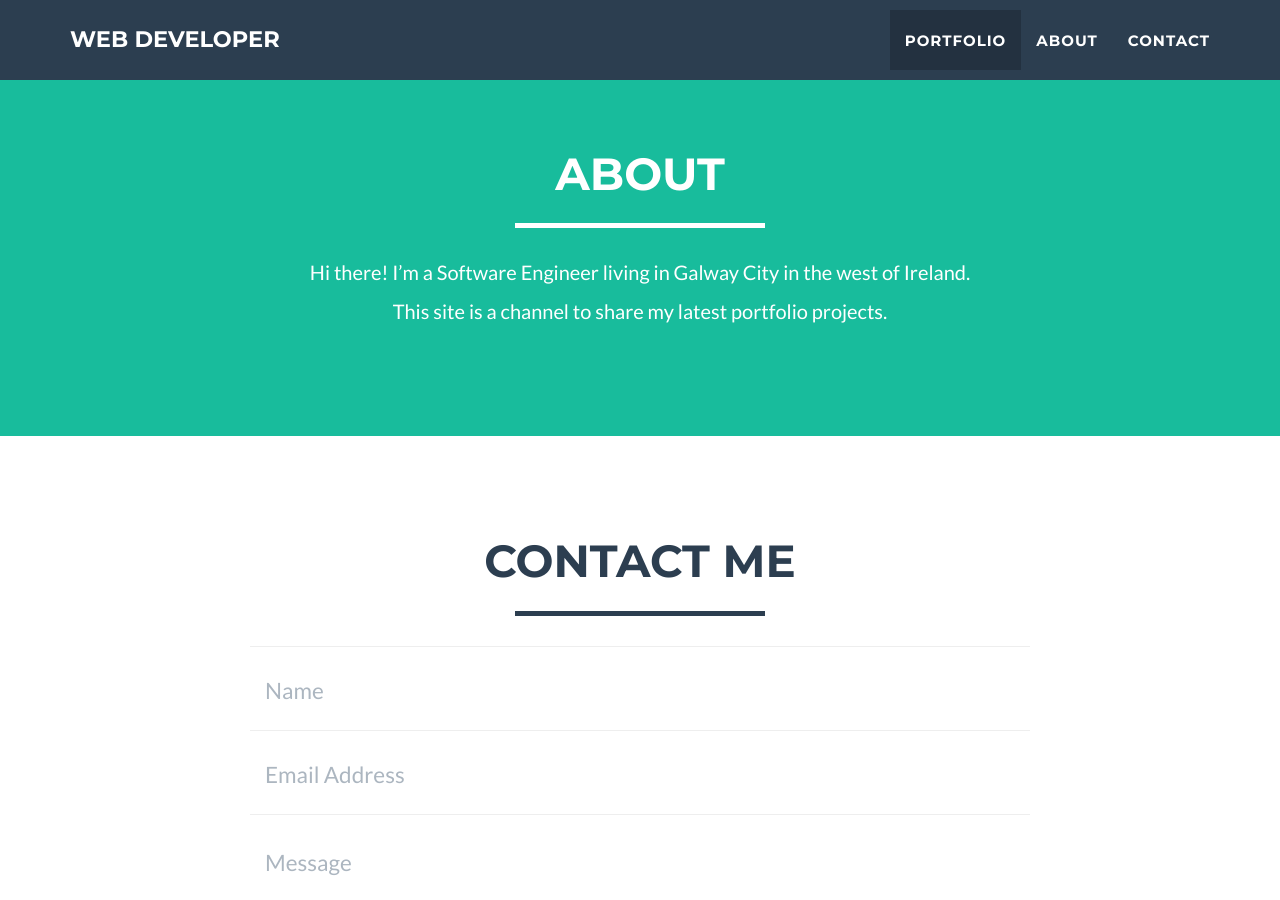
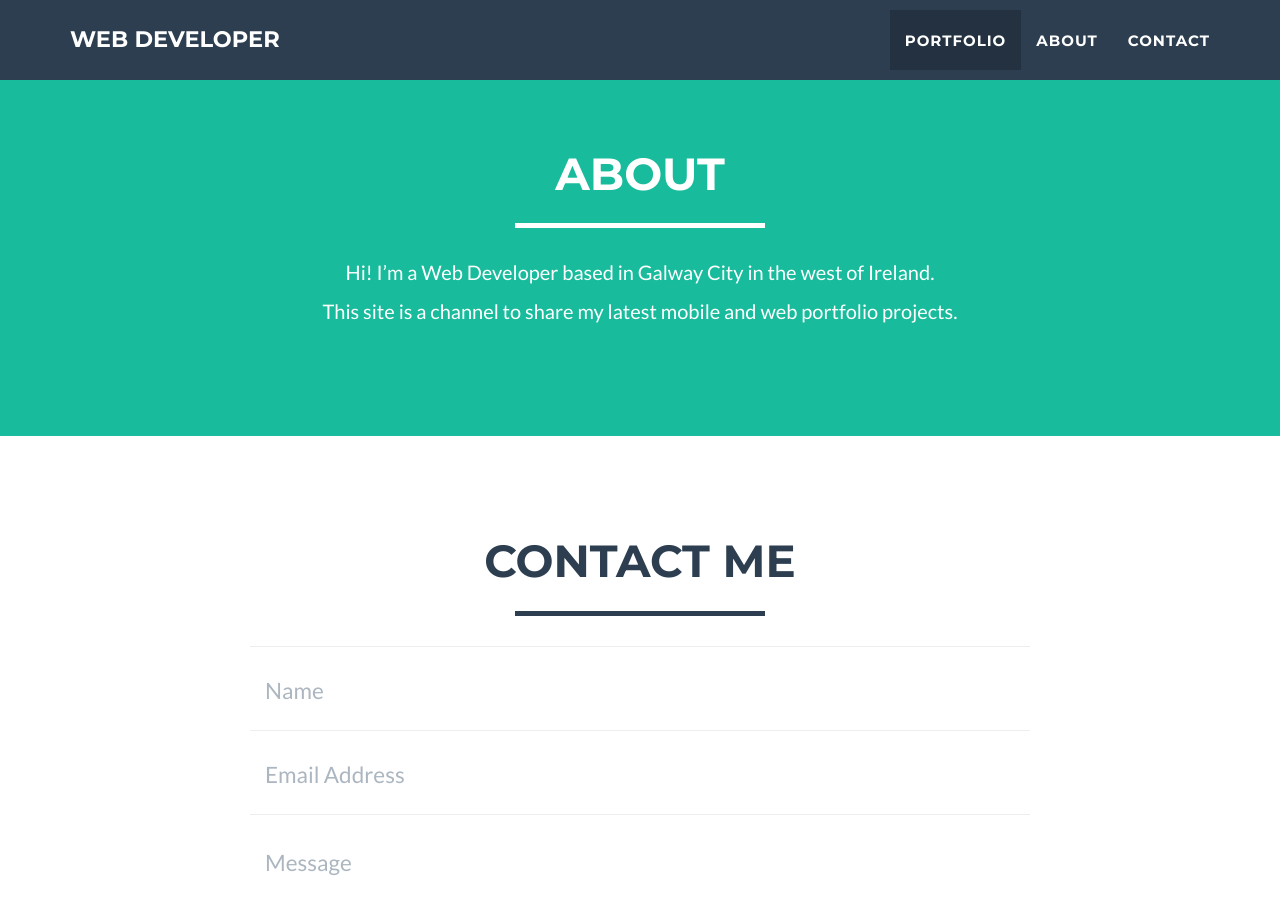
Before and after one commit to BrianJVarley/brianjvarley.github.io, a Jekyll site: the page built from index.html, in a window 1280 px wide and 900 px high, scrolled down 1090 px. Built offline with Jekyll 4.4.1, drawn with Linux system fonts in a browser that asks for light colours.

Commit message:
update about section

```diff
--- a/_includes/about.html
+++ b/_includes/about.html
@@ -10,8 +10,8 @@
             </div>
             <div class="row">
                 <div class="col-lg-12 text-center">
-                    <p>Hi there! I’m a Software Engineer living in Galway City in the west of Ireland.</p>
-                    <p>This site is a channel to share my latest portfolio projects.</p>
+                    <p>Hi! I’m a Web Developer based in Galway City in the west of Ireland.</p>
+                    <p>This site is a channel to share my latest mobile and web portfolio projects.</p>
                 </div>
             </div>
         </div>
```
